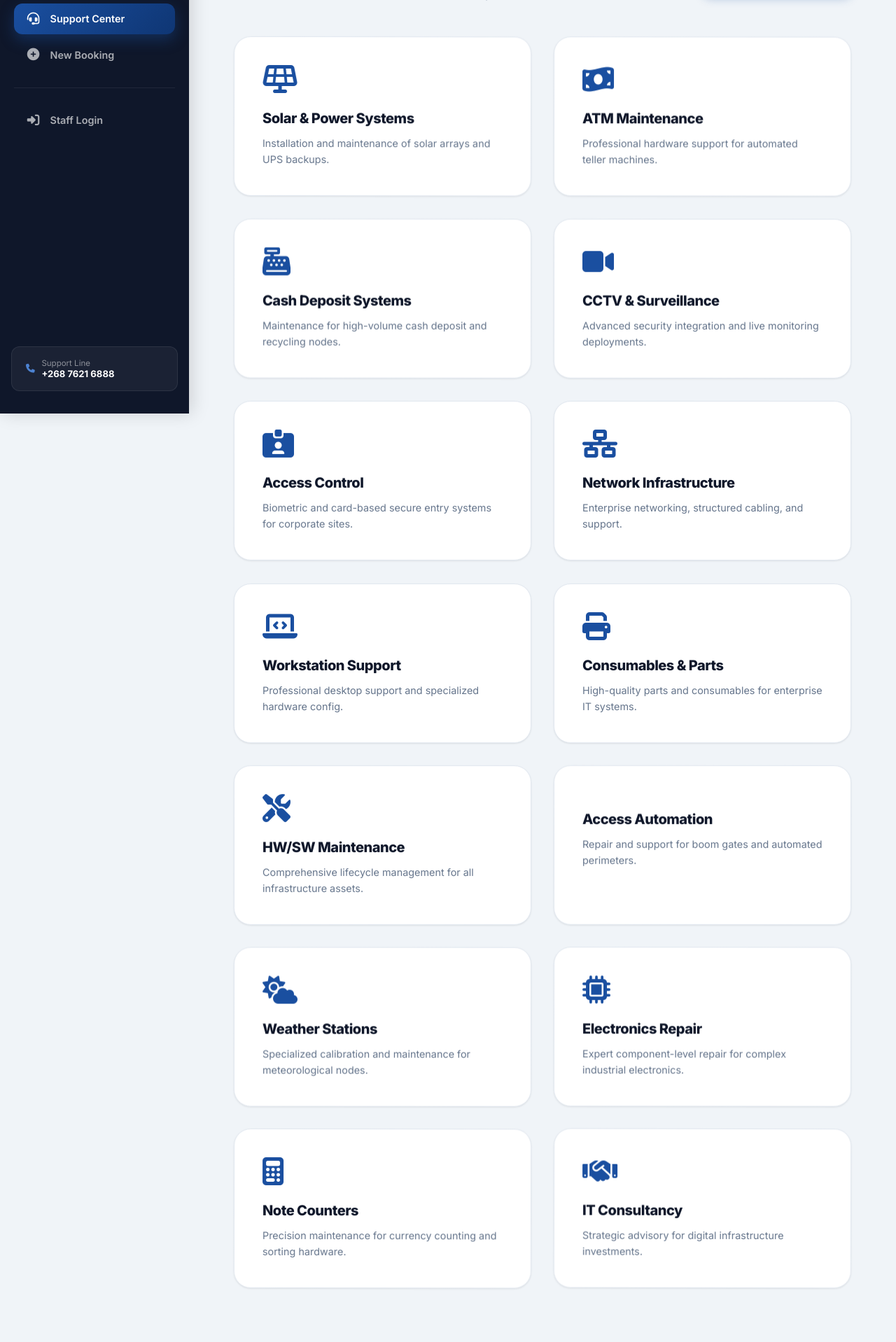
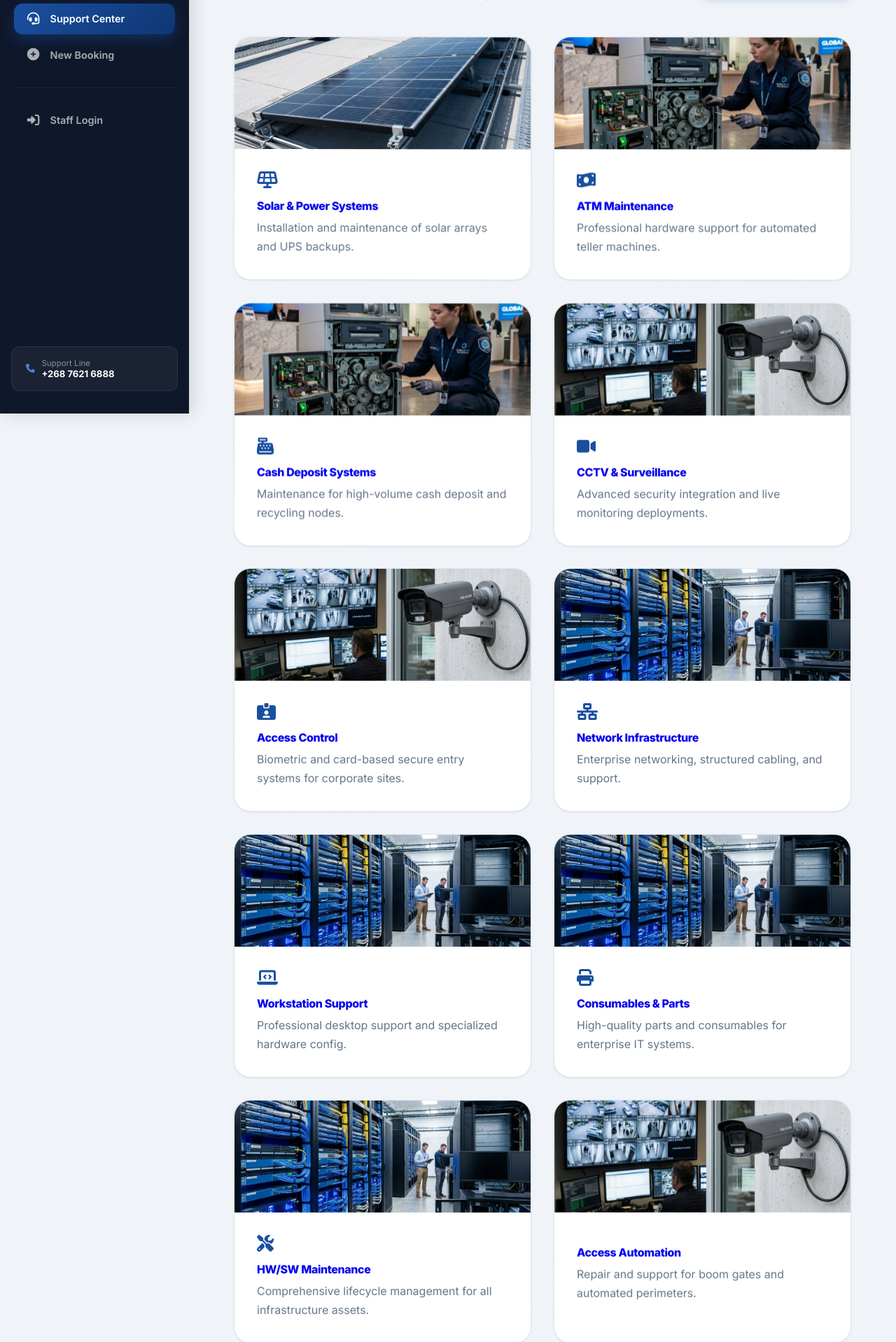
Before and after one commit to dlaminiangel15-cpu/DigiTech, a Flask app: page /customer in a window 1280 px wide. Shown: the part 209-2127 px from the top of the page at 70% size. Run offline with Flask 3, Linux system fonts and the light colour scheme; some libraries are stand-ins or nearby versions.

Commit message:
Add files via upload

```diff
--- a/templates/customer_dashboard.html
+++ b/templates/customer_dashboard.html
@@ -15,50 +15,52 @@
 
     .service-card {
         background: white;
-        padding: 2.5rem;
+        padding: 0;
         border-radius: 24px;
         box-shadow: var(--shadow-sm);
         transition: all 0.5s cubic-bezier(0.23, 1, 0.32, 1);
         cursor: pointer;
         text-decoration: none;
-        display: block;
+        display: flex;
+        flex-direction: column;
         border: 1px solid var(--border);
         position: relative;
         overflow: hidden;
         transform-style: preserve-3d;
+        height: 100%;
+    }
+
+    .service-card-img {
+        width: 100%;
+        height: 160px;
+        background-size: cover;
+        background-position: center;
+        transition: transform 0.6s ease;
+    }
+
+    .service-card-body {
+        padding: 2rem;
+        flex-grow: 1;
+        display: flex;
+        flex-direction: column;
+        gap: 0.5rem;
     }
 
     .service-card:hover {
-        transform: translateY(-15px) rotateX(5deg) rotateY(5deg);
+        transform: translateY(-15px) rotateX(2deg) rotateY(2deg);
         box-shadow: 0 30px 60px -15px rgba(15, 23, 42, 0.2);
         border-color: var(--primary);
     }
 
-    .service-card i {
-        font-size: 2.5rem;
-        color: var(--primary);
-        margin-bottom: 1.5rem;
-        display: block;
-        transition: transform 0.5s ease;
+    .service-card:hover .service-card-img {
+        transform: scale(1.1);
     }
 
-    .service-card:hover i {
-        transform: translateZ(50px);
-        color: var(--secondary);
-    }
-
-    .service-card h4 {
-        font-size: 1.25rem;
-        margin-bottom: 0.75rem;
-        color: var(--text-main);
-        font-weight: 800;
-    }
-
-    .service-card p {
-        font-size: 0.9rem;
-        color: var(--text-muted);
-        line-height: 1.6;
-        margin: 0;
+    .service-card i {
+        font-size: 1.5rem;
+        color: var(--primary);
+        margin-bottom: 0.5rem;
+        transition: transform 0.5s ease;
     }
 
     .floating-3d {
@@ -84,87 +86,129 @@
 
     <div class="service-grid">
         <a href="{{ url_for('book_appointment', service='UPS and Solar Power Systems') }}" class="service-card floating-3d hover-bounce" style="animation-delay: 0s;">
+            <div class="service-card-img" style="background-image: url('{{ url_for('static', filename='images/solar.png') }}')"></div>
+            <div class="service-card-body">
                 <i class="fas fa-solar-panel"></i>
                 <h4>Solar & Power Systems</h4>
                 <p>Installation and maintenance of solar arrays and UPS backups.</p>
+            </div>
         </a>
 
         <a href="{{ url_for('book_appointment', service='ATM Hardware maintenance') }}" class="service-card floating-3d hover-bounce" style="animation-delay: 0.1s;">
+            <div class="service-card-img" style="background-image: url('{{ url_for('static', filename='images/atm.png') }}')"></div>
+            <div class="service-card-body">
                 <i class="fas fa-money-bill-wave"></i>
                 <h4>ATM Maintenance</h4>
                 <p>Professional hardware support for automated teller machines.</p>
+            </div>
         </a>
 
         <a href="{{ url_for('book_appointment', service='Cash deposit Machines Maintenance') }}" class="service-card floating-3d hover-bounce" style="animation-delay: 0.2s;">
+            <div class="service-card-img" style="background-image: url('{{ url_for('static', filename='images/atm.png') }}')"></div>
+            <div class="service-card-body">
                 <i class="fas fa-cash-register"></i>
                 <h4>Cash Deposit Systems</h4>
                 <p>Maintenance for high-volume cash deposit and recycling nodes.</p>
+            </div>
         </a>
 
         <a href="{{ url_for('book_appointment', service='CCTV installation') }}" class="service-card floating-3d hover-bounce" style="animation-delay: 0.3s;">
+            <div class="service-card-img" style="background-image: url('{{ url_for('static', filename='images/security.png') }}')"></div>
+            <div class="service-card-body">
                 <i class="fas fa-video"></i>
                 <h4>CCTV & Surveillance</h4>
                 <p>Advanced security integration and live monitoring deployments.</p>
+            </div>
         </a>
 
         <a href="{{ url_for('book_appointment', service='Access control system') }}" class="service-card floating-3d hover-bounce" style="animation-delay: 0.4s;">
+            <div class="service-card-img" style="background-image: url('{{ url_for('static', filename='images/security.png') }}')"></div>
+            <div class="service-card-body">
                 <i class="fas fa-id-card-alt"></i>
                 <h4>Access Control</h4>
                 <p>Biometric and card-based secure entry systems for corporate sites.</p>
+            </div>
         </a>
 
         <a href="{{ url_for('book_appointment', service='Network installation and support') }}" class="service-card floating-3d hover-bounce" style="animation-delay: 0.5s;">
+            <div class="service-card-img" style="background-image: url('{{ url_for('static', filename='images/it.png') }}')"></div>
+            <div class="service-card-body">
                 <i class="fas fa-network-wired"></i>
                 <h4>Network Infrastructure</h4>
                 <p>Enterprise networking, structured cabling, and support.</p>
+            </div>
         </a>
 
         <a href="{{ url_for('book_appointment', service='Desktop support/ Work station') }}" class="service-card floating-3d hover-bounce" style="animation-delay: 0.6s;">
+            <div class="service-card-img" style="background-image: url('{{ url_for('static', filename='images/it.png') }}')"></div>
+            <div class="service-card-body">
                 <i class="fas fa-laptop-code"></i>
                 <h4>Workstation Support</h4>
                 <p>Professional desktop support and specialized hardware config.</p>
+            </div>
         </a>
 
         <a href="{{ url_for('book_appointment', service='Computers and Printers consumables') }}" class="service-card floating-3d hover-bounce" style="animation-delay: 0.7s;">
+            <div class="service-card-img" style="background-image: url('{{ url_for('static', filename='images/it.png') }}')"></div>
+            <div class="service-card-body">
                 <i class="fas fa-print"></i>
                 <h4>Consumables & Parts</h4>
                 <p>High-quality parts and consumables for enterprise IT systems.</p>
+            </div>
         </a>
 
         <a href="{{ url_for('book_appointment', service='Hardware and software maintenance') }}" class="service-card floating-3d hover-bounce" style="animation-delay: 0.8s;">
+            <div class="service-card-img" style="background-image: url('{{ url_for('static', filename='images/it.png') }}')"></div>
+            <div class="service-card-body">
                 <i class="fas fa-tools"></i>
                 <h4>HW/SW Maintenance</h4>
                 <p>Comprehensive lifecycle management for all infrastructure assets.</p>
+            </div>
         </a>
 
         <a href="{{ url_for('book_appointment', service='Boom gates support and repairs') }}" class="service-card floating-3d hover-bounce" style="animation-delay: 0.9s;">
+            <div class="service-card-img" style="background-image: url('{{ url_for('static', filename='images/security.png') }}')"></div>
+            <div class="service-card-body">
                 <i class="fas fa-barrier-gate"></i>
                 <h4>Access Automation</h4>
                 <p>Repair and support for boom gates and automated perimeters.</p>
+            </div>
         </a>
 
         <a href="{{ url_for('book_appointment', service='Weather station calibration') }}" class="service-card floating-3d hover-bounce" style="animation-delay: 1.0s;">
+            <div class="service-card-img" style="background-image: url('{{ url_for('static', filename='images/solar.png') }}')"></div>
+            <div class="service-card-body">
                 <i class="fas fa-cloud-sun"></i>
                 <h4>Weather Stations</h4>
                 <p>Specialized calibration and maintenance for meteorological nodes.</p>
+            </div>
         </a>
 
         <a href="{{ url_for('book_appointment', service='Repair of all kinds of electronics') }}" class="service-card floating-3d hover-bounce" style="animation-delay: 1.1s;">
+            <div class="service-card-img" style="background-image: url('{{ url_for('static', filename='images/it.png') }}')"></div>
+            <div class="service-card-body">
                 <i class="fas fa-microchip"></i>
                 <h4>Electronics Repair</h4>
                 <p>Expert component-level repair for complex industrial electronics.</p>
+            </div>
         </a>
 
         <a href="{{ url_for('book_appointment', service='Note counter machines Maintenance') }}" class="service-card floating-3d hover-bounce" style="animation-delay: 1.2s;">
+            <div class="service-card-img" style="background-image: url('{{ url_for('static', filename='images/atm.png') }}')"></div>
+            <div class="service-card-body">
                 <i class="fas fa-calculator"></i>
                 <h4>Note Counters</h4>
                 <p>Precision maintenance for currency counting and sorting hardware.</p>
+            </div>
         </a>
 
         <a href="{{ url_for('book_appointment', service='IT Consultancy') }}" class="service-card floating-3d hover-bounce" style="animation-delay: 1.3s;">
+            <div class="service-card-img" style="background-image: url('{{ url_for('static', filename='images/it.png') }}')"></div>
+            <div class="service-card-body">
                 <i class="fas fa-handshake"></i>
                 <h4>IT Consultancy</h4>
                 <p>Strategic advisory for digital infrastructure investments.</p>
+            </div>
         </a>
     </div>
 
```
Lines whose indentation alone changed are shown as unchanged.
